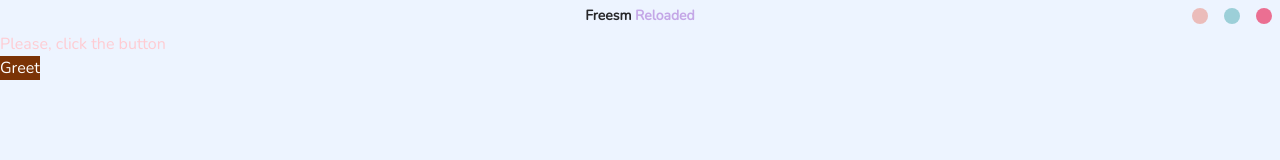
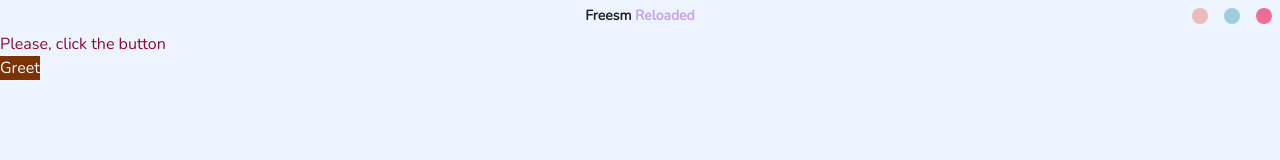
Before and after one commit to FreesmTeam/Kaede-discontinued, a React (Vite) app in the folder frontend/: page / in a window 1280 px wide. Shown: the top 160 px of the page. Built offline with nearby package versions, Linux system fonts and the light colour scheme.

Commit message:
refactor: change components structure

```diff
--- a/frontend/src/App.tsx
+++ b/frontend/src/App.tsx
@@ -11,7 +11,7 @@ function App() {
 
     return (
         <div id="App">
-            <div id="result" className="result text-rose-200">
+            <div id="result" className="result text-rose-900">
                 {resultText}
             </div>
             <button className="bg-amber-900" onClick={greet}>
--- a/frontend/src/components/WindowHeader/WindowHeader.tsx
+++ b/frontend/src/components/UI/WindowHeader/WindowHeader.tsx
@@ -1,5 +1,5 @@
 import React, { useState } from 'react';
-import { Close as windowClose, Minimise as windowMinimise, ToggleMaximise as windowToggleMaximise } from "../../../wailsjs/go/main/App";
+import { Close as windowClose, Minimise as windowMinimise, ToggleMaximise as windowToggleMaximise } from "../../../../wailsjs/go/main/App";
 import { ChevronsLeftRight, ChevronsRightLeft, Minus, X } from 'lucide-react';
 
 export default function WindowHeader() {
@@ -35,7 +35,7 @@ export default function WindowHeader() {
             >
                 <button
                     onClick={minimise}
-                    className="__global-no-drag group flex justify-center items-center transition w-8"
+                    className="__global-no-drag group flex justify-center items-center transition cursor-pointer w-8"
                 >
                     <div
                         className="flex justify-center items-center transition rounded-full text-transparent group-hover:text-[#733e01] w-4 h-4 bg-[#ebbcba]"
@@ -45,7 +45,7 @@ export default function WindowHeader() {
                 </button>
                 <button
                     onClick={maximise}
-                    className="__global-no-drag group flex justify-center items-center transition w-8"
+                    className="__global-no-drag group flex justify-center items-center transition cursor-pointer w-8"
                 >
                     <div
                         className="flex justify-center items-center transition rounded-full text-transparent group-hover:text-[#01540d] w-4 h-4 bg-[#9ccfd8]"
@@ -61,7 +61,7 @@ export default function WindowHeader() {
                 </button>
                 <button
                     onClick={close}
-                    className='__global-no-drag group flex justify-center items-center transition w-8'
+                    className='__global-no-drag group flex justify-center items-center transition cursor-pointer w-8'
                 >
                     <div
                         className="flex justify-center items-center transition rounded-full text-transparent group-hover:text-[#700700] w-4 h-4 bg-[#eb6f92]"
--- a/frontend/src/main.tsx
+++ b/frontend/src/main.tsx
@@ -2,7 +2,7 @@ import React from 'react';
 import { createRoot } from 'react-dom/client';
 import './style.css';
 import App from './App';
-import WindowHeader from './components/WindowHeader/WindowHeader';
+import WindowHeader from './components/UI/WindowHeader/WindowHeader';
 
 const container = document.getElementById('root');
 const windowHeader = document.getElementById('windowHeader');
```
